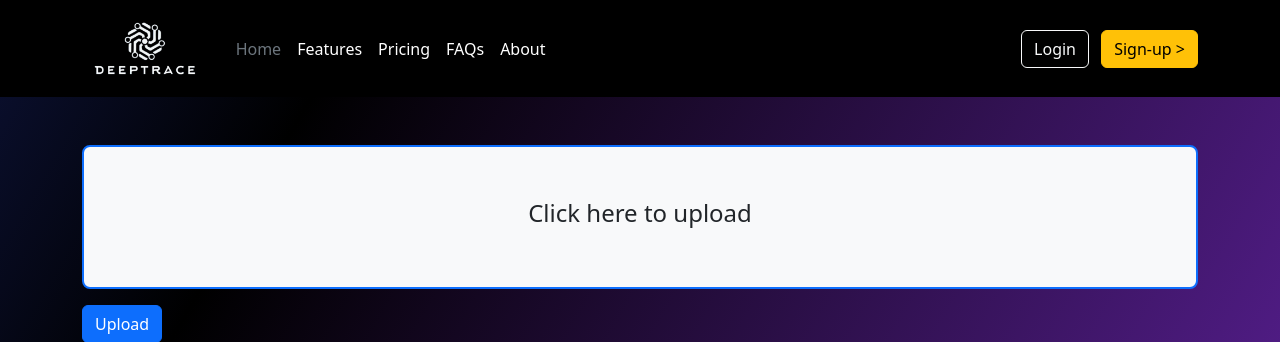
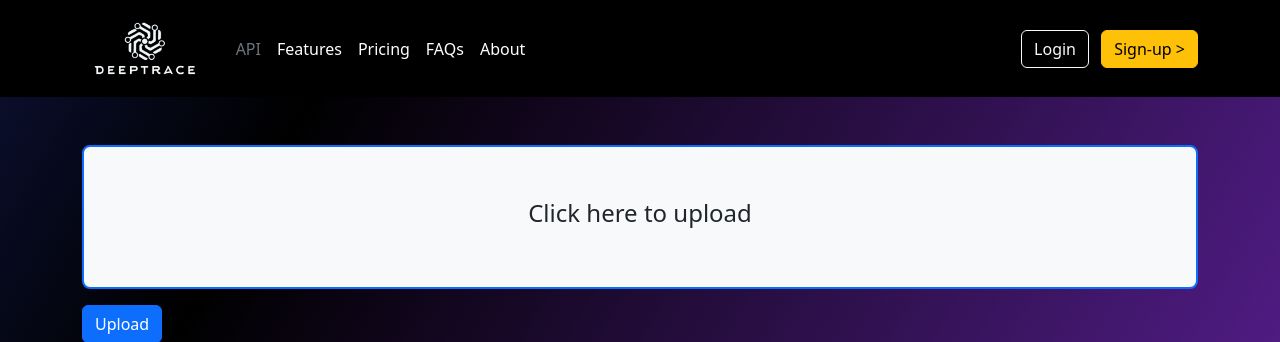
Before and after one commit to HarshilPahuja/hackxmit, a Flask app: page /upload in a window 1280 px wide. Shown: the top 342 px of the page. Run offline with Flask 3, Linux system fonts and the light colour scheme; some libraries are stand-ins or nearby versions.

Commit message:
Update upload.html

```diff
--- a/HackMit/templates/upload.html
+++ b/HackMit/templates/upload.html
@@ -18,7 +18,7 @@
         </a>
 
         <ul class="nav col-12 col-lg-auto me-lg-auto mb-2 justify-content-center mb-md-0">
-          <li><a href="/" class="nav-link px-2 text-secondary">Home</a></li>
+          <li><a href="/" class="nav-link px-2 text-secondary">API</a></li>
           <li><a href="#" class="nav-link px-2 text-white">Features</a></li>
           <li><a href="#" class="nav-link px-2 text-white">Pricing</a></li>
           <li><a href="#" class="nav-link px-2 text-white">FAQs</a></li>
```
